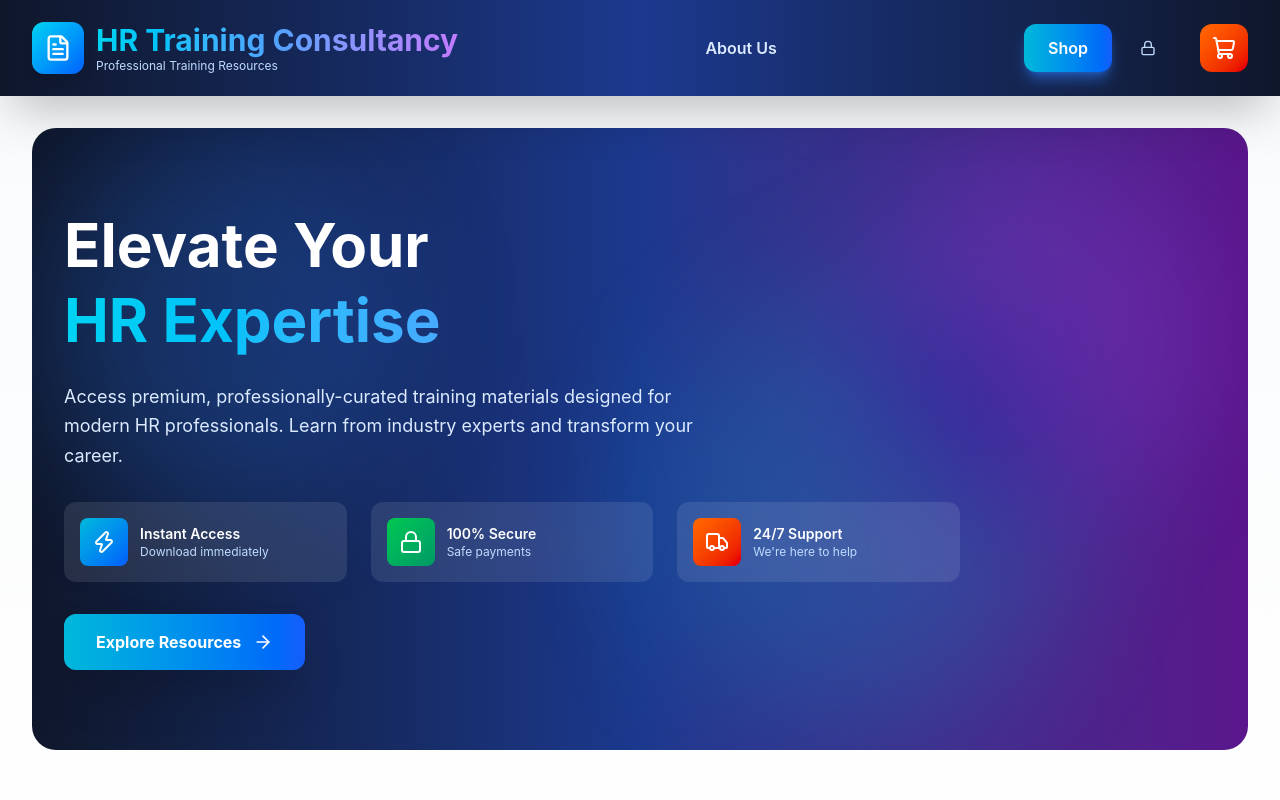
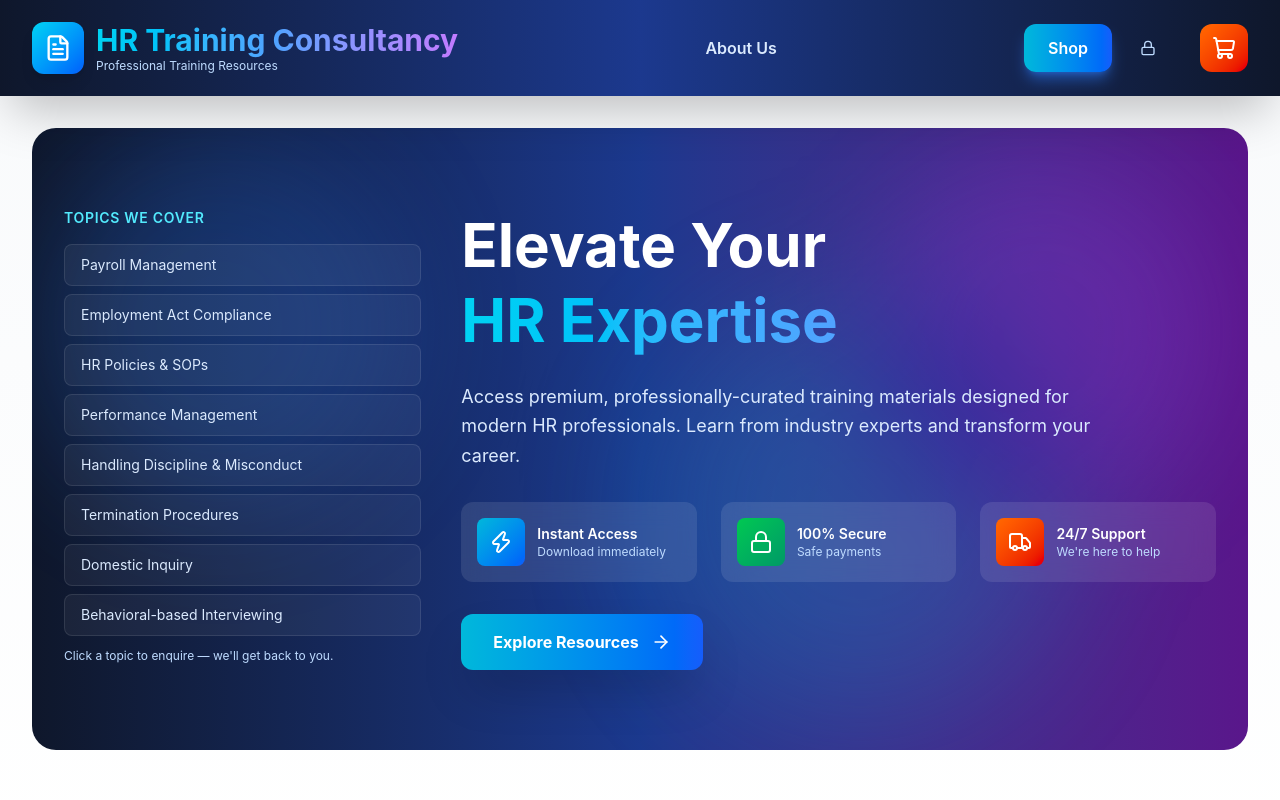
Before and after one commit to KenT0706/pdf-shop-frontend, a React (Vite) app: page / in a window 1280 px wide. Shown: the top 800 px of the page. Built offline with nearby package versions, Linux system fonts and the light colour scheme; no server answers.

Commit message:
Add clickable topics list in Hero that sends interest emails

```diff
--- a/src/App.jsx
+++ b/src/App.jsx
@@ -51,6 +51,11 @@ function App() {
     setCurrentView('shop');
   };
 
+  const handleTopicClick = (topicName) => {
+  setSelectedProduct({ id: null, title: topicName, price: null });
+  setCurrentView('checkout');
+};
+
   const fetchProducts = async () => {
     try {
       setLoading(true);
@@ -89,7 +94,7 @@ function App() {
         {/* Shop View */}
         {currentView === 'shop' && (
           <div className="space-y-12 animate-in fade-in duration-500">
-            <Hero />
+            <Hero onTopicClick={handleTopicClick} />
 
             <div className="grid grid-cols-1 lg:grid-cols-4 gap-8">
               {/* Sidebar */}
@@ -100,7 +105,7 @@ function App() {
               </div>
 
               {/* Products */}
-              <div className="lg:col-span-3">
+              <div className="lg:col-span-3" id="shop-products">
                 <div className="mb-8">
                   <h3 className="text-3xl font-bold text-slate-900 mb-2">Featured Resources</h3>
                   <p className="text-slate-600 mb-6">Curated training materials for modern HR professionals</p>
--- a/src/components/Hero.jsx
+++ b/src/components/Hero.jsx
@@ -1,8 +1,19 @@
 // src/components/Hero.jsx
 import React from 'react';
-import { Zap, Lock, Truck, ArrowRight } from 'lucide-react';
+import { Zap, Lock, Truck, ArrowRight, ChevronRight } from 'lucide-react';
 
-export function Hero() {
+const TOPICS = [
+  'Payroll Management',
+  'Employment Act Compliance',
+  'HR Policies & SOPs',
+  'Performance Management',
+  'Handling Discipline & Misconduct',
+  'Termination Procedures',
+  'Domestic Inquiry',
+  'Behavioral-based Interviewing',
+];
+
+export function Hero({ onTopicClick }) {
   const styles = `
     @keyframes blob {
       0%, 100% { transform: translate(0, 0) scale(1); }
@@ -35,7 +46,32 @@ export function Hero() {
 
         {/* Content */}
         <div className="relative z-10 px-8 py-16 md:py-20 text-white">
-          <div className="max-w-4xl">
+          <div className="grid grid-cols-1 lg:grid-cols-3 gap-10">
+            {/* Left: Topics List */}
+            <div className="lg:col-span-1 order-2 lg:order-1">
+              <h3 className="text-sm font-semibold uppercase tracking-wider text-cyan-300 mb-4">
+                Topics We Cover
+              </h3>
+              <ul className="space-y-2">
+                {TOPICS.map((topic) => (
+                  <li key={topic}>
+                    <button
+                      onClick={() => onTopicClick(topic)}
+                      className="w-full flex items-center justify-between gap-2 text-left bg-white/5 hover:bg-white/15 border border-white/10 hover:border-cyan-400/50 rounded-lg px-4 py-2.5 text-sm text-blue-100 hover:text-white transition-all duration-300 group"
+                    >
+                      <span>{topic}</span>
+                      <ChevronRight className="w-4 h-4 flex-shrink-0 text-cyan-400 opacity-0 group-hover:opacity-100 group-hover:translate-x-1 transition-all duration-300" />
+                    </button>
+                  </li>
+                ))}
+              </ul>
+              <p className="text-xs text-blue-200 mt-3">
+                Click a topic to enquire — we'll get back to you.
+              </p>
+            </div>
+
+            {/* Right: Main Hero Content */}
+            <div className="lg:col-span-2 order-1 lg:order-2">
               <h2 className="text-5xl md:text-6xl font-bold mb-6 leading-tight">
                 Elevate Your
                 <span className="block bg-gradient-to-r from-cyan-400 via-blue-400 to-purple-400 bg-clip-text text-transparent">
@@ -79,13 +115,17 @@ export function Hero() {
                 </div>
               </div>
 
-            <button className="inline-flex items-center gap-3 bg-gradient-to-r from-cyan-500 to-blue-600 hover:from-cyan-600 hover:to-blue-700 text-white px-8 py-4 rounded-xl font-bold shadow-2xl hover:shadow-cyan-500/50 transition-all duration-300 transform hover:scale-105 active:scale-95">
+              <button
+                onClick={() => document.getElementById('shop-products')?.scrollIntoView({ behavior: 'smooth' })}
+                className="inline-flex items-center gap-3 bg-gradient-to-r from-cyan-500 to-blue-600 hover:from-cyan-600 hover:to-blue-700 text-white px-8 py-4 rounded-xl font-bold shadow-2xl hover:shadow-cyan-500/50 transition-all duration-300 transform hover:scale-105 active:scale-95"
+              >
                 Explore Resources
                 <ArrowRight className="w-5 h-5" />
               </button>
             </div>
           </div>
         </div>
+      </div>
     </>
   );
 }
--- a/src/components/InterestForm.jsx
+++ b/src/components/InterestForm.jsx
@@ -31,9 +31,9 @@ export function InterestForm({ product, onClose, onSuccess }) {
   name: formData.name,
   email: formData.email,
   phone: formData.phone,
-        product_id: product.id,
+  product_id: product.id ?? null,
   product_title: product.title,
-        product_price: product.price,
+  product_price: product.price ?? null,
 });
 
       setSuccess(true);
@@ -94,7 +94,9 @@ export function InterestForm({ product, onClose, onSuccess }) {
               <h3 className="font-bold text-slate-900 line-clamp-1">{product.title}</h3>
             </div>
           </div>
+        {product.price != null && (
   <p className="text-2xl font-bold text-blue-600">RM{product.price}</p>
+)}
         </div>
 
         {/* Form Title */}
```
Lines whose indentation alone changed are shown as unchanged.
